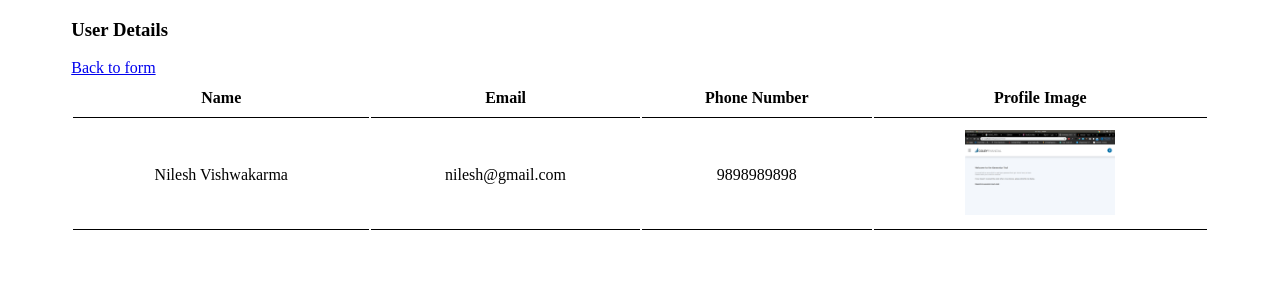
After one commit to vnileshaxioned/php_form, a PHP site: page /view_user_detail.php in a window 1280 px wide. The commit adds this page. Shown: the top 300 px of the page. Run offline with PHP 8.4, Linux system fonts and the light colour scheme; data comes from the database, SQL or seed files in the repository; both versions use the stored data as it was after the commit.

Commit message:
data store & retrieve from database

```diff
--- /dev/null
+++ b/database/database_connection.php
@@ -0,0 +1,14 @@
+<?php
+
+$servername = "localhost";
+$username = "phpmyadmin";
+$password = "root";
+$database_name = "user";
+
+$connection = mysqli_connect($servername, $username, $password, $database_name);
+
+if(!$connection) {
+    die ('Database connection failed ' . mysqli_connect_error());
+}
+
+?>
--- /dev/null
+++ b/view_user_detail.php
@@ -0,0 +1,74 @@
+<?php
+require_once('database/database_connection.php');
+?>
+<!DOCTYPE html>
+<html lang="en">
+<head>
+    <meta charset="UTF-8">
+    <meta http-equiv="X-UA-Compatible" content="IE=edge">
+    <meta name="viewport" content="width=device-width, initial-scale=1.0">
+    <title>User Details</title>
+    <style>
+        .container {
+            width: 90%;
+            margin: 0 auto;
+        }
+        table {
+            width: 100%;
+        }
+        th,td {
+            border-bottom: 1px solid #000;
+            padding: 10px 0;
+            text-align: center;
+        }
+        img {
+            width: 150px;
+        }
+    </style>
+</head>
+<body>
+    <div class="container">
+        <h3>User Details</h3>
+        <a href="index.php">Back to form</a>
+        <table>
+            <thead>
+                <tr>
+                    <th>Name</th>
+                    <th>Email</th>
+                    <th>Phone Number</th>
+                    <th>Profile Image</th>
+                </tr>
+            </thead>
+            <tbody>
+                <?php
+                    $user_detail = mysqli_query($connection, "SELECT * FROM user_detail");
+
+                    if (mysqli_num_rows($user_detail) > 0) {
+                        foreach ($user_detail as $detail) {
+                ?>
+                    <tr>
+                        <td><?php echo $detail['name']; ?></td>
+                        <td><?php echo $detail['email']; ?></td>
+                        <td><?php echo $detail['phone_number']; ?></td>
+                        <td>
+                            <?php
+                                if ($detail['profile_image']) {
+                            ?>
+                                <img src="upload/<?php echo $detail['profile_image']; ?>" alt="<?php echo $detail['profile_image']; ?>">
+                            <?php } else {
+                                echo "No image";
+                            }
+                            ?>
+                        </td>
+                    <?php
+                            }
+                        } else {
+                    ?>
+                        <td colspan="4">No user data found</td>
+                    </tr>
+                <?php } ?>
+            </tbody>
+        </table>
+    </div>
+</body>
+</html>
```
Also changed, not shown: index.php (+2 -15 lines), user.sql (added, +72 -0 lines), user_details.php (+20 -8 lines).
